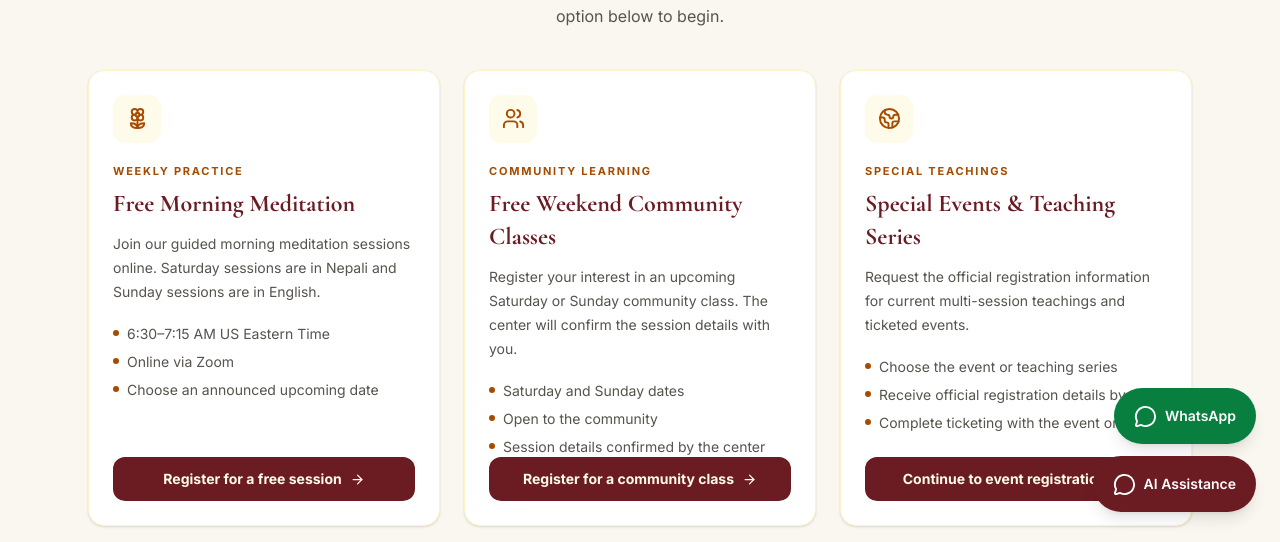
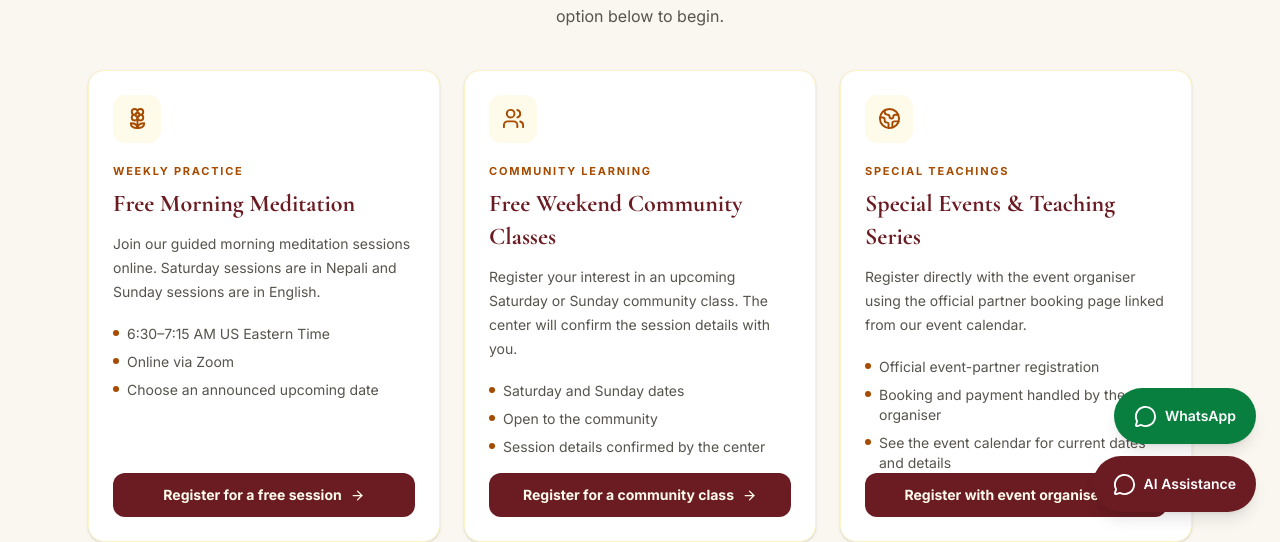
Before and after one commit to sherpaten/Zero-Point-Meditation-Center, a React (Vite) app in the folder zero-point-meditation/: page /event-registration in a window 1280 px wide. Shown: the part 264-806 px from the top of the page. Built offline with nearby package versions, Linux system fonts and the light colour scheme; no server answers.

Commit message:
Use event calendar partner link for special event registration (#48)

```diff
--- a/zero-point-meditation/src/pages/EventRegistration.jsx
+++ b/zero-point-meditation/src/pages/EventRegistration.jsx
@@ -24,13 +24,14 @@ const registrationOptions = [
     action: 'Register for a community class',
   },
   {
-    service: 'Free Events',
+    service: 'Special Events',
     eyebrow: 'Special teachings',
     title: 'Special Events & Teaching Series',
-    description: 'Request the official registration information for current multi-session teachings and ticketed events.',
-    details: ['Choose the event or teaching series', 'Receive official registration details by email', 'Complete ticketing with the event organiser'],
+    description: 'Register directly with the event organiser using the official partner booking page linked from our event calendar.',
+    details: ['Official event-partner registration', 'Booking and payment handled by the organiser', 'See the event calendar for current dates and details'],
     icon: Globe2,
-    action: 'Continue to event registration',
+    action: 'Register with event organiser',
+    href: 'https://shop.thus.org/products/the-three-principle-stages-of-the-buddhist-path-lam-rim',
   },
 ];
 
@@ -82,6 +83,16 @@ export default function EventRegistration() {
                   </li>
                 ))}
               </ul>
+              {option.href ? (
+                <a
+                  href={option.href}
+                  target="_blank"
+                  rel="noopener noreferrer"
+                  className="mt-auto inline-flex w-full items-center justify-center gap-2 rounded-xl bg-buddhist-burgundy px-4 py-3 text-sm font-bold text-amber-50 transition-colors hover:bg-red-900 focus-visible:outline focus-visible:outline-2 focus-visible:outline-offset-2 focus-visible:outline-amber-700"
+                >
+                  {option.action} <ArrowRight size={15} />
+                </a>
+              ) : (
                 <button
                   type="button"
                   onClick={() => openRegistration(option.service)}
@@ -89,6 +100,7 @@ export default function EventRegistration() {
                 >
                   {option.action} <ArrowRight size={15} />
                 </button>
+              )}
             </article>
           );
         })}
```
Lines whose indentation alone changed are shown as unchanged.
